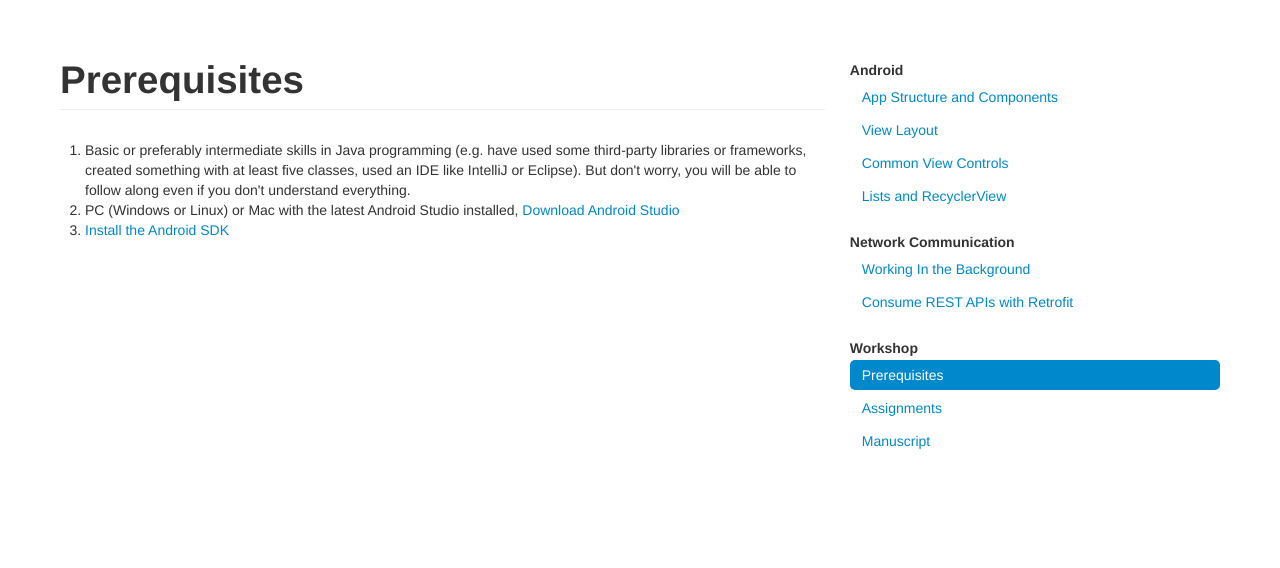
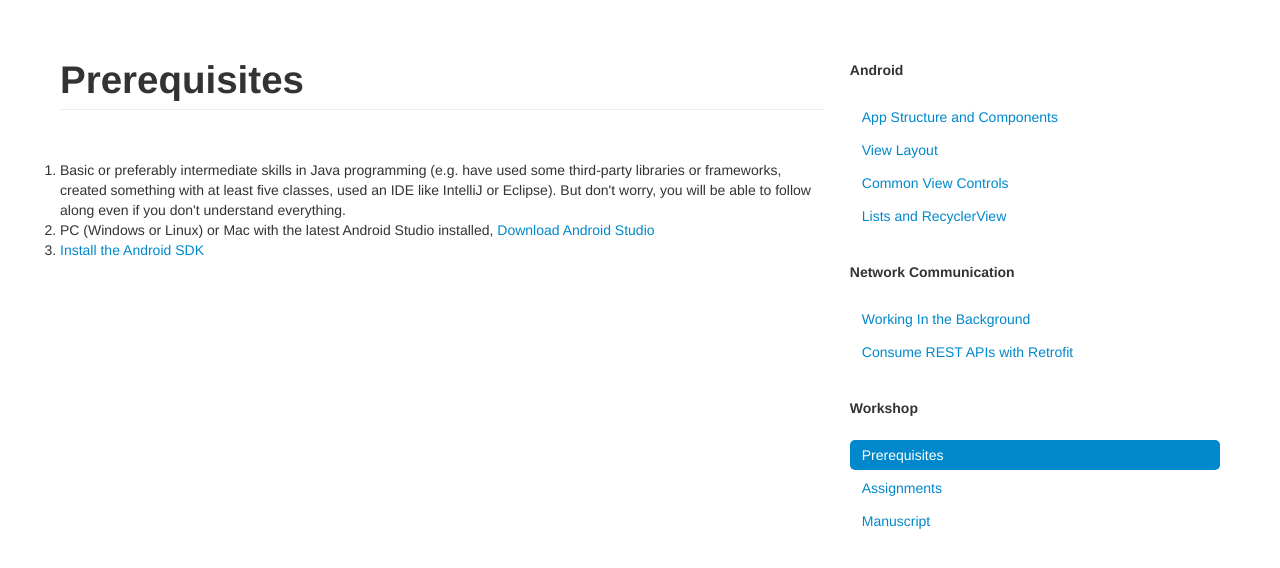
Before and after one commit to bekk/android101, a Jekyll site: the page built from docs/pages/prerequisites.html, in a window 1280 px wide. Shown: the top 568 px of the page. Built offline with Jekyll 4.4.1, drawn with Linux system fonts in a browser that asks for light colours; Markdown is read by kramdown in place of the engine named in the settings.

Commit message:
More space around lists

```diff
--- a/docs/css/main.css
+++ b/docs/css/main.css
@@ -21,3 +21,8 @@ h2:first-of-type {
 img, pre {
   margin: 20px 0 20px 0;
 }
+
+ol, ul {
+    padding: 20px 0 10px 0px;
+    margin-left: 0;
+}
```
